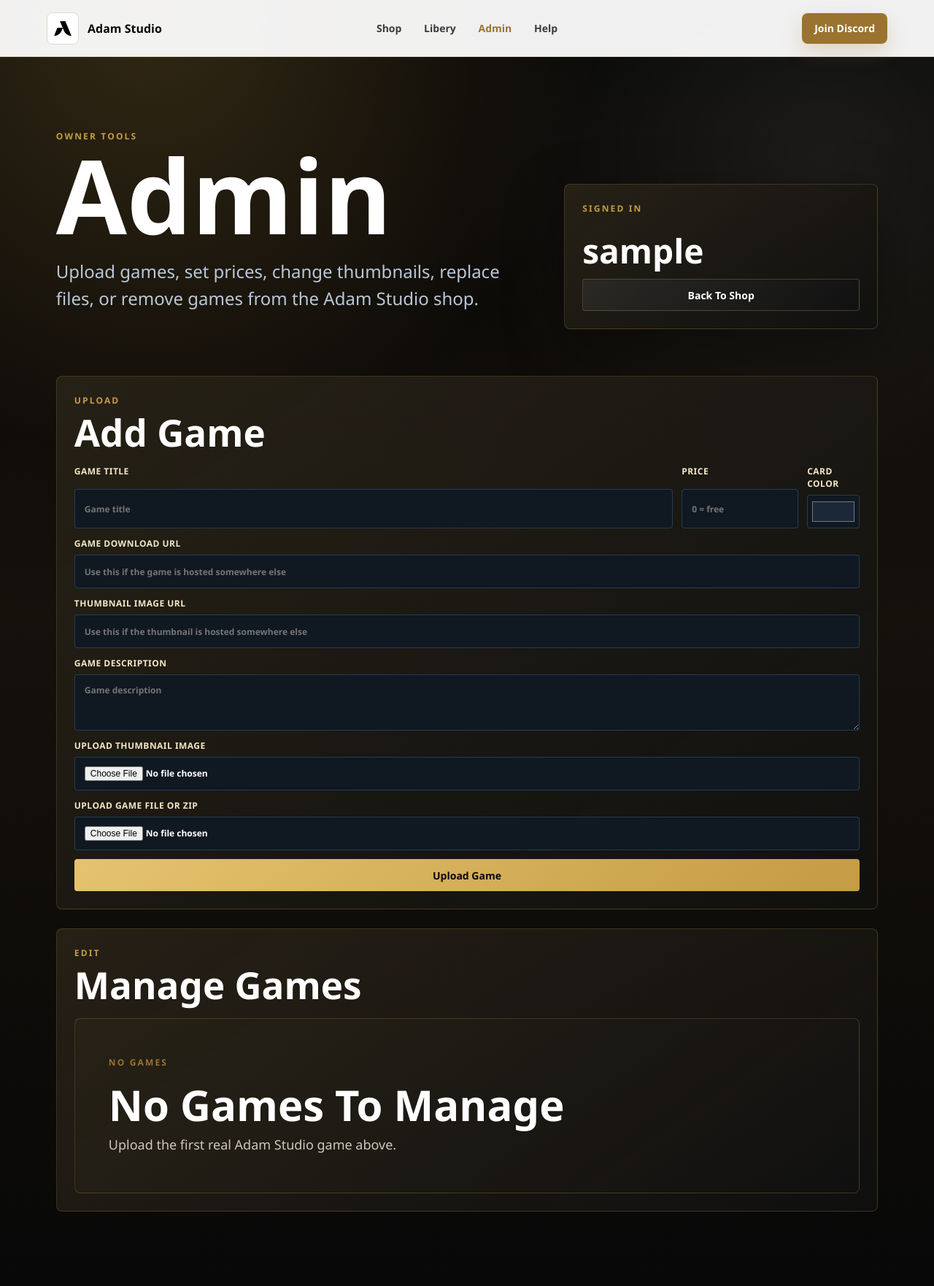
After one commit to coolsadam00-oss/adam-studio, a Flask app: page /admin in a window 1280 px wide. The commit adds this page. Shown: the whole page at 73% size. Run offline with Flask 2, Linux system fonts and the light colour scheme; the visitor is signed in with stand-in values (Sample User, id 1); data that the repository does not hold is empty; some libraries are stand-ins or nearby versions.

Commit message:
Move shop controls to admin page

```diff
--- a/adam_studio_app.py
+++ b/adam_studio_app.py
@@ -190,6 +190,22 @@ def shop():
     )
 
 
+@app.route("/admin")
+def admin():
+    init_shop_db()
+    if not is_shop_admin():
+        return redirect(gexora_login_url())
+    with get_shop_db() as db:
+        games = db.execute("SELECT * FROM shop_games ORDER BY id DESC").fetchall()
+    return render_template(
+        "shop_admin.html",
+        adam_studio_home_url="/",
+        games=games,
+        message=request.args.get("message", ""),
+        user=current_shop_user(),
+    )
+
+
 @app.route("/libery")
 def libery():
     init_shop_db()
@@ -377,7 +393,7 @@ def shop_admin():
                     cleanup_upload(game["thumbnail"])
             db.execute("DELETE FROM library WHERE game_id = ?", (game_id,))
             db.execute("DELETE FROM shop_games WHERE id = ?", (game_id,))
-    return redirect(url_for("shop", message="Shop updated."))
+    return redirect(url_for("admin", message="Shop updated."))
 
 
 def clean_field(value, limit):
--- a/static/adam-studio.css
+++ b/static/adam-studio.css
@@ -1043,9 +1043,21 @@ footer nav a:focus {
   gap: 12px;
 }
 
-.admin-upload textarea,
-.admin-upload input[name="download_url"],
-.admin-upload input[type="file"],
+.admin-upload label,
+.price-editor label {
+  display: grid;
+  gap: 7px;
+  color: #f4e6c6;
+  font-size: 12px;
+  font-weight: 900;
+  letter-spacing: 0.04em;
+  text-transform: uppercase;
+}
+
+.admin-upload label:has(textarea),
+.admin-upload label:has(input[name="download_url"]),
+.admin-upload label:has(input[name="thumbnail_url"]),
+.admin-upload label:has(input[type="file"]),
 .admin-upload button {
   grid-column: 1 / -1;
 }
@@ -1066,10 +1078,10 @@ footer nav a:focus {
   background: rgba(255, 255, 255, 0.04);
 }
 
-.price-editor form input[name="download_url"],
-.price-editor form input[name="thumbnail_url"],
-.price-editor form textarea,
-.price-editor form input[type="file"],
+.price-editor form label:has(input[name="download_url"]),
+.price-editor form label:has(input[name="thumbnail_url"]),
+.price-editor form label:has(textarea),
+.price-editor form label:has(input[type="file"]),
 .price-editor form button {
   grid-column: 1 / -1;
 }
--- /dev/null
+++ b/templates/shop_admin.html
@@ -0,0 +1,107 @@
+<!doctype html>
+<html lang="en">
+<head>
+  <meta charset="utf-8" />
+  <meta name="viewport" content="width=device-width,initial-scale=1" />
+  <title>Admin - Adam Studio Shop</title>
+  <link rel="icon" href="/static/adam-studio-logo.jpg" type="image/jpeg">
+  <link rel="stylesheet" href="/static/adam-studio.css">
+</head>
+<body class="shop-body">
+  <header class="site-header shop-header">
+    <a class="brand" href="{{ adam_studio_home_url|default('/') }}" aria-label="Adam Studio home">
+      <img src="/static/adam-studio-logo.jpg" alt="Adam Studio logo">
+      <span>Adam Studio</span>
+    </a>
+    <nav aria-label="Studio navigation">
+      <a href="/shop">Shop</a>
+      <a href="/libery">Libery</a>
+      <a href="/admin" aria-current="page">Admin</a>
+      <a href="/help">Help</a>
+    </nav>
+    <a class="header-cta" href="https://discord.gg/DfBEkNneb">Join Discord</a>
+  </header>
+
+  <main class="shop-page">
+    <section class="shop-hero">
+      <div class="shop-hero-copy">
+        <p>Owner Tools</p>
+        <h1>Admin</h1>
+        <p>Upload games, set prices, change thumbnails, replace files, or remove games from the Adam Studio shop.</p>
+      </div>
+      <div class="shop-account-panel">
+        {% if message %}
+          <p class="shop-message">{{ message }}</p>
+        {% endif %}
+        <span class="support-tag">Signed In</span>
+        <h2>{{ user.username }}</h2>
+        <a class="steam-button secondary" href="/shop">Back To Shop</a>
+      </div>
+    </section>
+
+    <section class="steam-shell library-shell">
+      <div class="steam-content">
+        <section class="admin-shop">
+          <div class="admin-heading">
+            <div>
+              <p>Upload</p>
+              <h2>Add Game</h2>
+            </div>
+          </div>
+          <form class="admin-upload" action="/shop/admin" method="post" enctype="multipart/form-data">
+            <input type="hidden" name="action" value="create">
+            <label>Game title<input name="title" required maxlength="120" placeholder="Game title"></label>
+            <label>Price<input name="price" type="number" min="0" step="0.01" placeholder="0 = free"></label>
+            <label>Card color<input name="cover_color" type="color" value="#1b2838" aria-label="Cover color"></label>
+            <label>Game download URL<input name="download_url" placeholder="Use this if the game is hosted somewhere else"></label>
+            <label>Thumbnail image URL<input name="thumbnail_url" placeholder="Use this if the thumbnail is hosted somewhere else"></label>
+            <label>Game description<textarea name="description" maxlength="800" rows="3" placeholder="Game description"></textarea></label>
+            <label>Upload thumbnail image<input name="thumbnail_file" type="file" accept="image/*"></label>
+            <label>Upload game file or ZIP<input name="game_file" type="file" accept=".zip,.exe,.msi,.apk,.html,.rar,.7z,application/zip"></label>
+            <button class="steam-button" type="submit">Upload Game</button>
+          </form>
+        </section>
+
+        <section class="admin-shop">
+          <div class="admin-heading">
+            <div>
+              <p>Edit</p>
+              <h2>Manage Games</h2>
+            </div>
+          </div>
+          <div class="price-editor">
+            {% for game in games %}
+              <form action="/shop/admin" method="post" enctype="multipart/form-data">
+                <input type="hidden" name="action" value="update">
+                <input type="hidden" name="game_id" value="{{ game.id }}">
+                <label>Game title<input name="title" value="{{ game.title }}" maxlength="120"></label>
+                <label>Price<input name="price" type="number" min="0" step="0.01" value="{{ '%.2f'|format(game.price_cents / 100) }}"></label>
+                <label>Card color<input name="cover_color" type="color" value="{{ game.cover_color }}" aria-label="Cover color"></label>
+                <label>Game download URL<input name="download_url" value="{{ game.download_url }}" placeholder="Use this if the game is hosted somewhere else"></label>
+                <label>Thumbnail image URL<input name="thumbnail_url" value="{% if game.thumbnail.startswith('http') %}{{ game.thumbnail }}{% endif %}" placeholder="Use this if the thumbnail is hosted somewhere else"></label>
+                <label>Game description<textarea name="description" maxlength="800" rows="3">{{ game.description }}</textarea></label>
+                <label>Upload replacement thumbnail<input name="thumbnail_file" type="file" accept="image/*"></label>
+                <label>Upload replacement game file or ZIP<input name="game_file" type="file" accept=".zip,.exe,.msi,.apk,.html,.rar,.7z,application/zip"></label>
+                <button class="steam-button small secondary" type="submit">Save Game</button>
+              </form>
+              <form action="/shop/admin" method="post">
+                <input type="hidden" name="action" value="delete">
+                <input type="hidden" name="game_id" value="{{ game.id }}">
+                <strong>{{ game.title }}</strong>
+                <span class="price-pill">Remove</span>
+                <button class="steam-button small danger" type="submit">Delete</button>
+              </form>
+            {% else %}
+              <div class="empty-shop">
+                <span class="support-tag">No Games</span>
+                <h3>No Games To Manage</h3>
+                <p>Upload the first real Adam Studio game above.</p>
+              </div>
+            {% endfor %}
+          </div>
+        </section>
+      </div>
+    </section>
+  </main>
+</body>
+</html>
```
Also changed, not shown: templates/shop.html (+2 -49 lines).
